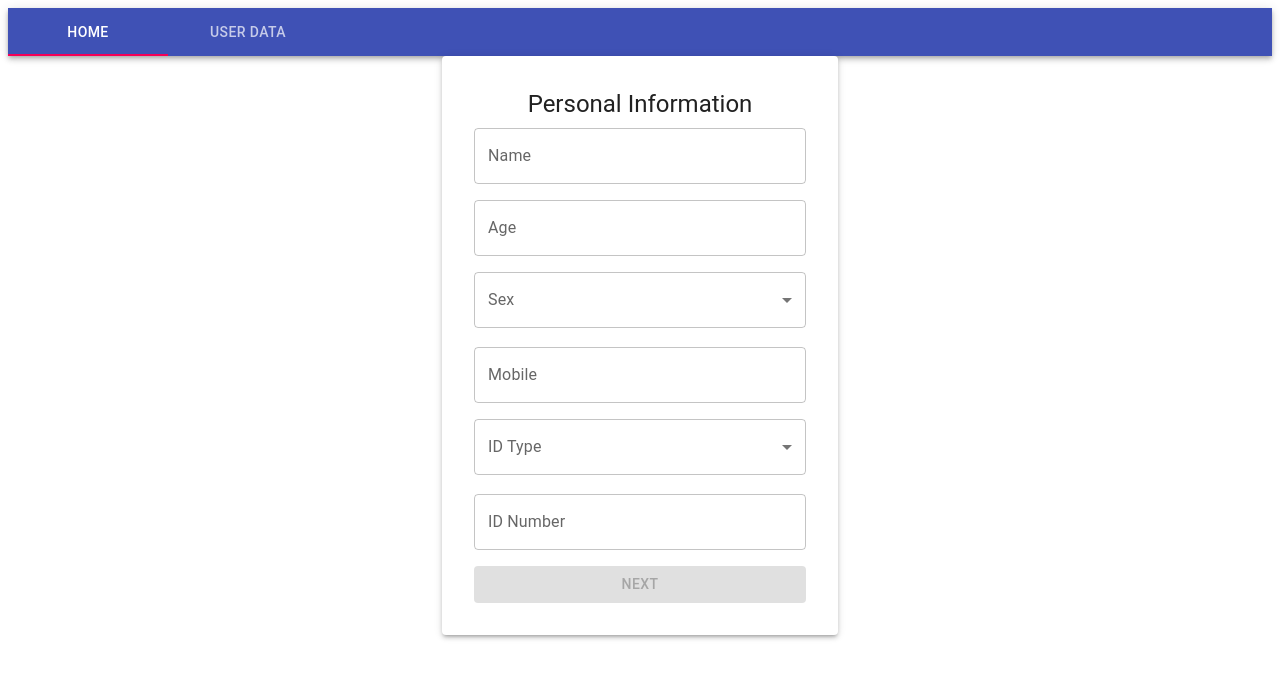
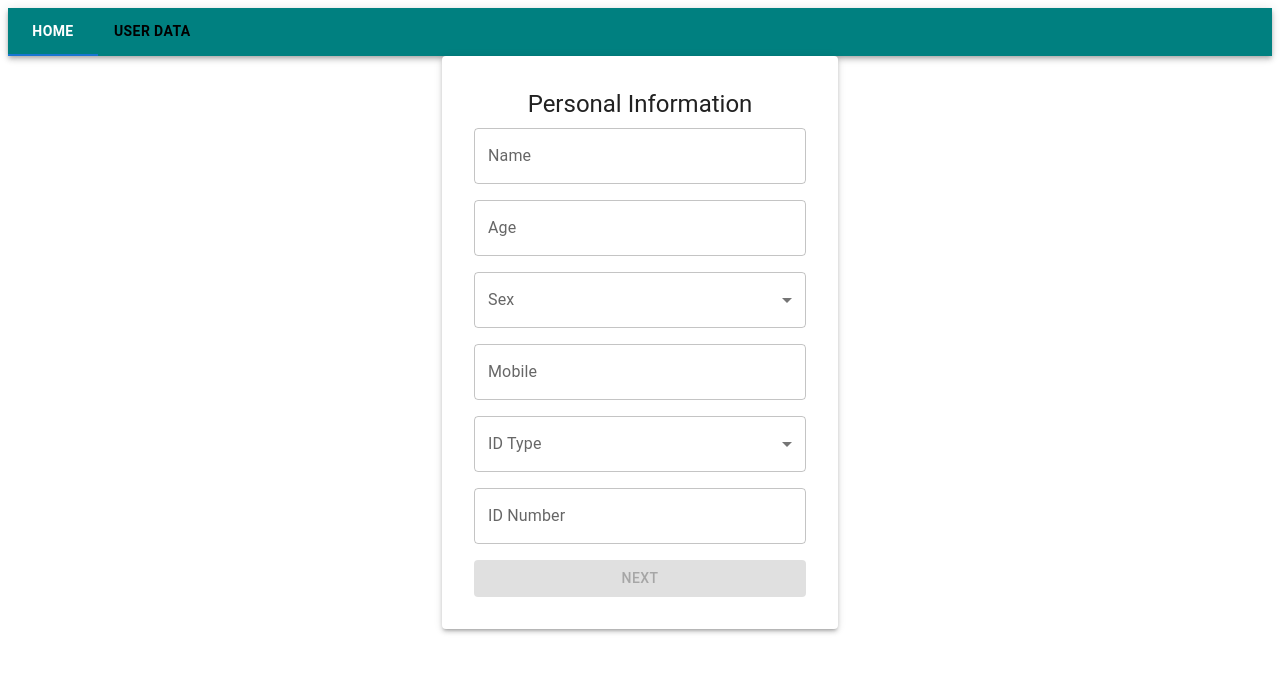
Before and after one commit to eram-14/user-registration-form, a React (Create React App) app: page / in a window 1280 px wide. Shown: the top 678 px of the page. Built offline with nearby package versions, Linux system fonts and the light colour scheme.

Commit message:
made separate component for navbar

```diff
--- a/src/App.tsx
+++ b/src/App.tsx
@@ -7,6 +7,7 @@ import Step1Form from './Components/Step1Form';
 import Step2Form from './Components/Step2Form';
 import { AppBar, Tab, Tabs, Button } from '@material-ui/core';
 import UserDataTablePage from './Components/UserDataTablePage';
+import Navbar from './Components/Navbar';
 
 const App: React.FC = () => {
   const dispatch = useDispatch();
@@ -27,13 +28,7 @@ const App: React.FC = () => {
 
   return (
     <BrowserRouter>
-      <AppBar position="static">
-        <Tabs value={activeTab}>
-          <Tab label="Home" to="/" component={Link} />
-          <Tab label="User Data" to="/user-data" component={Link} />
-        </Tabs>
-      </AppBar>
-
+      <Navbar/>
       <Routes>
         <Route
           path="/"
--- a/src/Components/DataTables.tsx
+++ b/src/Components/DataTables.tsx
@@ -1,5 +1,3 @@
-// DataTables.tsx
-
 import React from 'react';
 import { useSelector } from 'react-redux';
 import { RootState } from '../redux/store';
--- /dev/null
+++ b/src/Components/Navbar.tsx
@@ -0,0 +1,51 @@
+import React from "react";
+import { AppBar, Tabs, Tab } from "@mui/material";
+import { Link, useLocation } from "react-router-dom";
+
+const Navbar: React.FC = () => {
+  const location = useLocation();
+  const activeTab = location.pathname === '/' ? 0 : 1;
+
+  return (
+    <AppBar position="static" sx={{ backgroundColor: 'teal' }}>
+      <Tabs value={activeTab}>
+        <Tab
+          label="Home"
+          to="/"
+          component={Link}
+          sx={{
+            color: 'black',
+            fontWeight: 'bold',
+            '&.Mui-selected': {
+              color: 'white',
+              fontWeight: 'bold',
+            },
+            '&:hover': {
+              backgroundColor: 'teal',
+              color: 'white',
+            },
+          }}
+        />
+        <Tab
+          label="User Data"
+          to="/user-data"
+          component={Link}
+          sx={{
+            color: 'black',
+            fontWeight: 'bold',
+            '&.Mui-selected': {
+              color: 'white',
+              fontWeight: 'bold',
+            },
+            '&:hover': {
+              backgroundColor: 'teal',
+              color: 'white',
+            },
+          }}
+        />
+      </Tabs>
+    </AppBar>
+  );
+};
+
+export default Navbar;
--- a/src/Components/Step1Form.tsx
+++ b/src/Components/Step1Form.tsx
@@ -14,6 +14,7 @@ import {
   FormControl,
   FormHelperText,
   InputLabel,
+  Box,
 } from '@mui/material';
 import { useDispatch } from 'react-redux';
 import { setFormDataStep1, nextStep } from '../redux/userSlice';
@@ -48,6 +49,7 @@ const Step1Form: React.FC<Step1Props> = ({ onSubmit }) => {
     mode: 'onChange',
   });
   const dispatch = useDispatch();
+
   const handleNext = async (data: any) => {
     dispatch(setFormDataStep1(data));
     dispatch(nextStep());
@@ -87,7 +89,6 @@ const Step1Form: React.FC<Step1Props> = ({ onSubmit }) => {
                   <MenuItem value="Male">Male</MenuItem>
                   <MenuItem value="Female">Female</MenuItem>
                 </Select>
-                <FormHelperText>{formState.errors.sex?.message}</FormHelperText>
               </FormControl>
             </Grid>
             <Grid item xs={12}>
@@ -106,7 +107,6 @@ const Step1Form: React.FC<Step1Props> = ({ onSubmit }) => {
                   <MenuItem value="Aadhar">Aadhar</MenuItem>
                   <MenuItem value="PAN">PAN</MenuItem>
                 </Select>
-                <FormHelperText>{formState.errors.id_type?.message}</FormHelperText>
               </FormControl>
             </Grid>
             <Grid item xs={12}>
@@ -119,16 +119,17 @@ const Step1Form: React.FC<Step1Props> = ({ onSubmit }) => {
               />
             </Grid>
           </Grid>
+          <Box mt={2}>
             <Button
               type="submit"
               variant="contained"
               color="primary"
               fullWidth
-            sx={{ marginTop: 2 }}
               disabled={!formState.isValid}
             >
               Next
             </Button>
+          </Box>
         </form>
       </Paper>
     </Container>
--- a/src/redux/store.ts
+++ b/src/redux/store.ts
@@ -1,5 +1,3 @@
-// store.ts
-
 import { configureStore } from '@reduxjs/toolkit';
 import userReducer from './userSlice';
 
--- a/src/redux/userSlice.ts
+++ b/src/redux/userSlice.ts
@@ -1,5 +1,3 @@
-// userSlice.ts
-
 import { createSlice, PayloadAction } from '@reduxjs/toolkit';
 
 interface UserRegistrationState {
```
Lines whose indentation alone changed are shown as unchanged.
